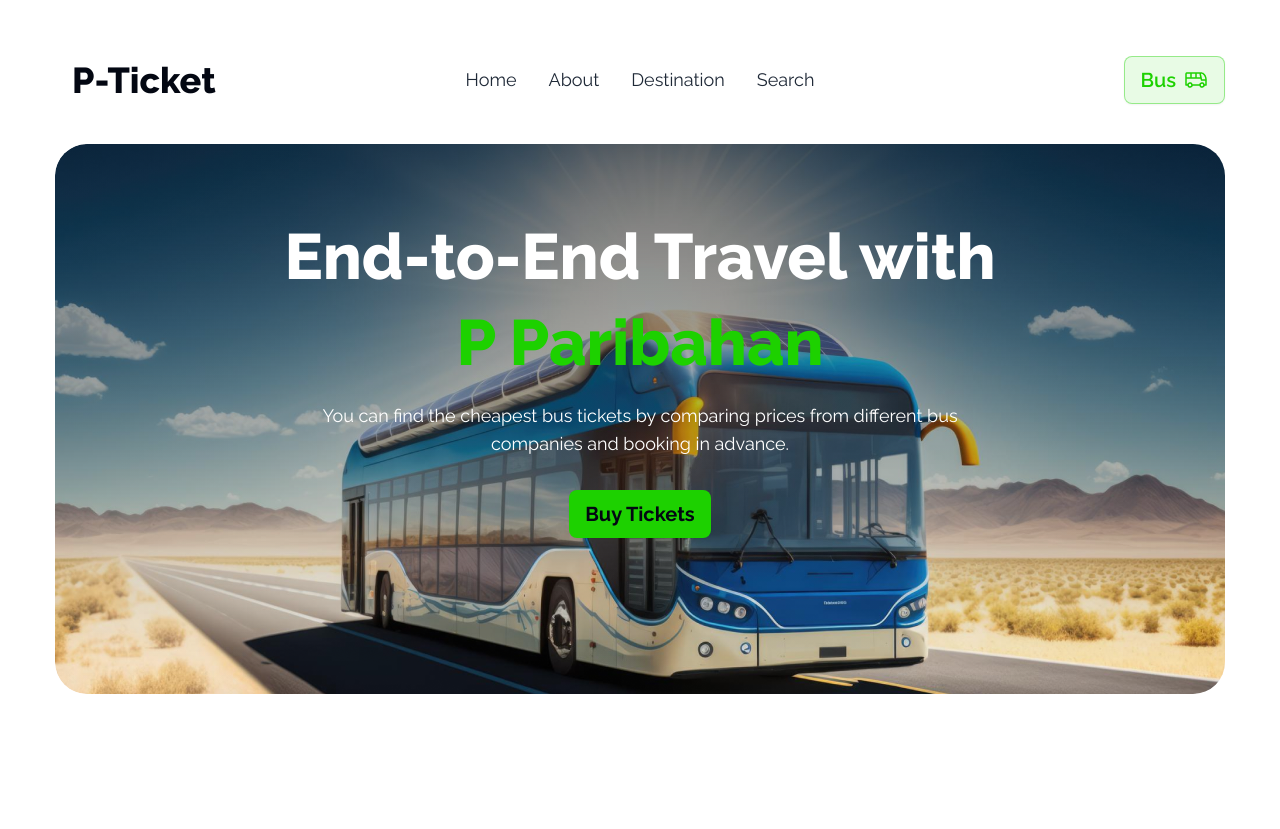
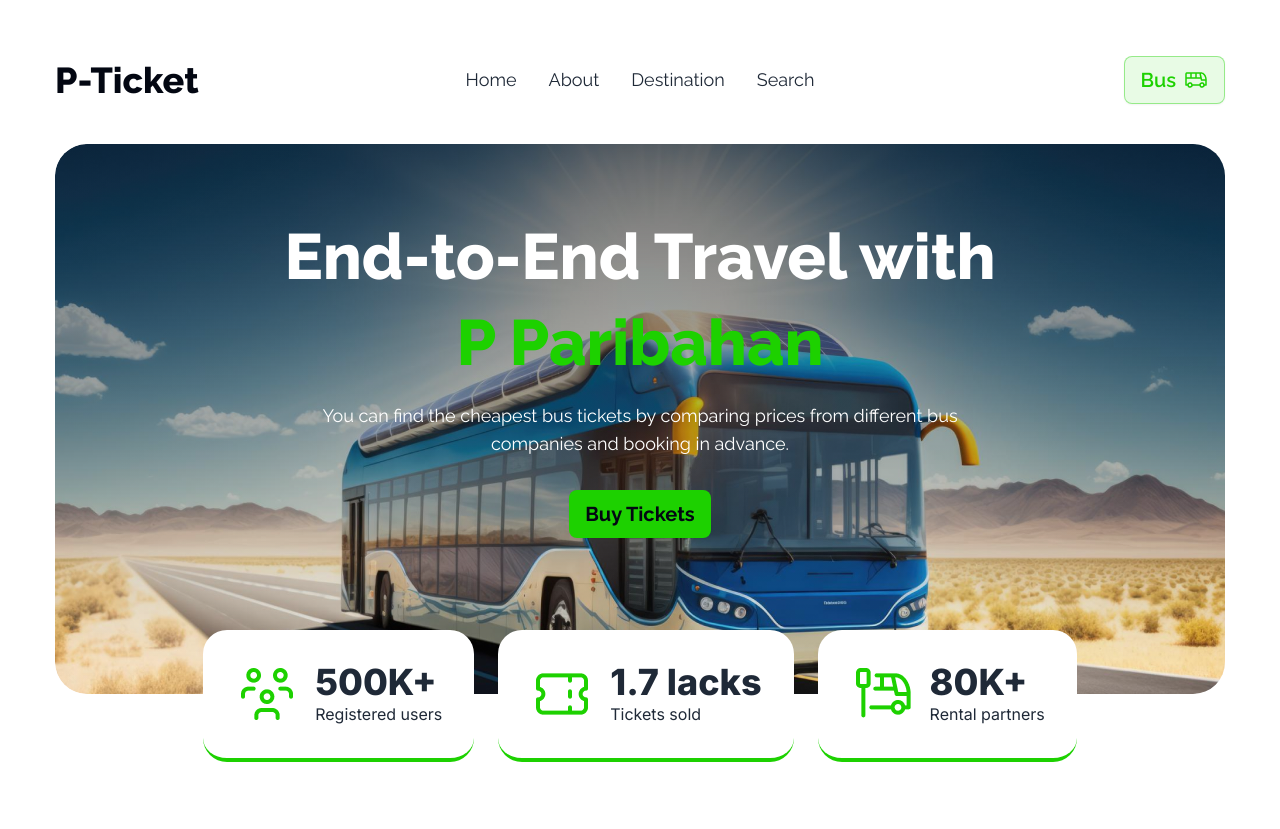
Before and after one commit to monircom/Assignment-05-smart-bus-ticketing, a plain HTML site: page index.html in a window 1280 px wide. Drawn offline with nearby package versions, Linux system fonts and the light colour scheme.

Commit message:
NavBar Banner Finished

```diff
--- a/index.html
+++ b/index.html
@@ -65,7 +65,7 @@
                             <li><a>Search</a></li>
                         </ul>
                     </div>
-                    <a class="btn btn-ghost font-raleway text-2xl lg:text-4xl font-extrabold text-black-color">P-Ticket</a>
+                    <a class="text-2xl lg:text-4xl font-extrabold text-black-color">P-Ticket</a>
                 </div>
                 <!-- large device -->
                 <div class="navbar-center hidden lg:flex">
@@ -78,24 +78,15 @@
                 </div>
                 <div class="navbar-end">
                     <a
-                        class="btn bg-[rgba(29,209,0,0.1)] text-[rgb(29,209,0)] border-[rgba(29,209,0,0.4)] font-raleway lg:text-xl">Bus
+                        class="btn bg-[rgba(29,209,0,0.1)] text-[rgb(29,209,0)] border-[rgba(29,209,0,0.4)] lg:text-xl">Bus
                         <img src="./images/bus-icon.png" alt=""></a>
                 </div>
             </div>
         </nav>
         <!-- banner section -->
-
-        <!-- linear-gradient(180deg, rgba(3, 7, 18, 0.50) 0%, rgba(3, 7, 18, 0.00) 100%), url(<path-to-image>), lightgray 50% / cover no-repeat;
-            bg-[linear-gradient(180deg,rgba(3,7,18,0.5),rgba(3,7,18,0)100%),url('/images/banner.png')]
-            bg-[linear-gradient(180deg,rgba(3,7,18,0.5),rgba(3,7,18,0)100%),url('./images/banner.png')]
-
-Rectangle 3
-Image · 2,000 x 1,333
-1x
- -->
-        <div class="max-w-[1170px] mx-auto">
+        <div class="max-w-[1170px] mx-auto mb-20 lg:mb-[190px]">
             <div class="bg-[linear-gradient(180deg,rgba(3,7,18,0.1)0%,rgba(3,7,18,0)100%),url('./images/banner.png')]
-            bg-cover bg-no-repeat rounded-[32px] flex flex-col items-center lg:h-[550px] mb-20 lg:mb-[190px]">
+            bg-cover bg-no-repeat rounded-[32px] flex flex-col items-center lg:h-[550px]">
                 <h1 class="text-white text-4xl/[86px] lg:text-[64px] text-center font-extrabold mt-[35px] lg:mt-[70px]">
                     End-to-End Travel with
                     <br><span class="text-[#1DD100]">P Paribahan</span>
@@ -108,12 +99,53 @@ Image · 2,000 x 1,333
                     class="btn mt-2 mb-[130px] lg:mt-4 bg-[#1DD100] border-none text-black-color text-xl font-bold">Buy
                     Tickets</button>
             </div>
+            <!-- Statistics Section -->
+            <!-- max-w-[1440px] pb-[120px] mx-auto rounded-t-[88px] bg-[#F7F8F8] border-t-2 border-[rgb(29,209,0)] -->
+            <div class="font-inter flex flex-col mt-20 lg:flex-row lg:mt-0  justify-center gap-6 lg:-translate-y-16">
+                <div class="flex justify-center rounded-[24px] bg-[#FFFFFF] border-b-4 border-[#1DD100] p-8">
+                    <figure class="mr-4">
+                        <img src="./images/people.png" alt="">
+                    </figure>
+
+                    <div>
+                        <h1 class="text-4xl font-extrabold">500K+</h1>
+                        <p>Registered users</p>
+                    </div>
+
+                </div>
+                <div class="flex justify-center rounded-[24px] bg-[#FFFFFF] border-b-4  border-[#1DD100] p-8">
+                    <figure class="mr-4">
+                        <img src="./images/ticket-cupon.png" alt="">
+                    </figure>
+                    <div>
+                        <h1 class="text-4xl font-extrabold">1.7 lacks</h1>
+                        <p>Tickets sold</p>
+                    </div>
+                </div>
+                <div class="flex justify-center rounded-[24px] bg-[#FFFFFF] border-b-4 border-[#1DD100] p-8">
+                    <figure class="mr-4">
+                        <img src="./images/stoppage.png" alt="">
+                    </figure>
+                    <div>
+                        <h1 class="text-4xl font-extrabold">80K+</h1>
+                        <p>Rental partners</p>
+                    </div>
+                </div>
+            </div>
         </div>
+    </header>
+
+    <main>
+
+    </main>
+
+
+    <footer>
+
+    </footer>
 
 
 
-
-        <main></main>
 
 
 </body>
```
